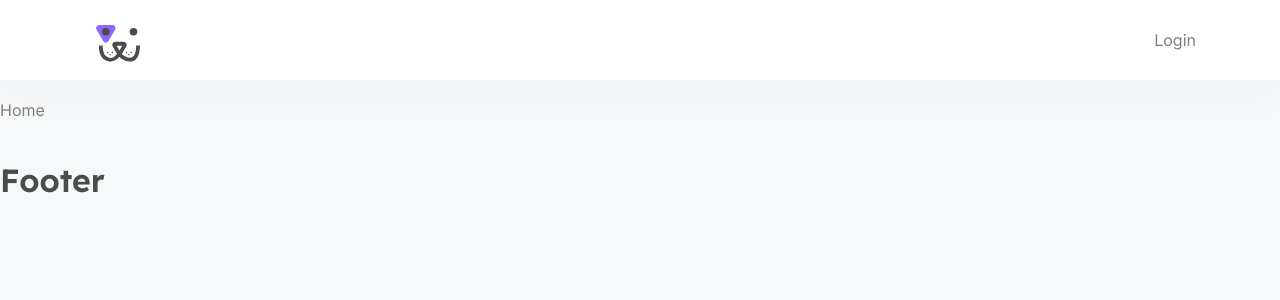
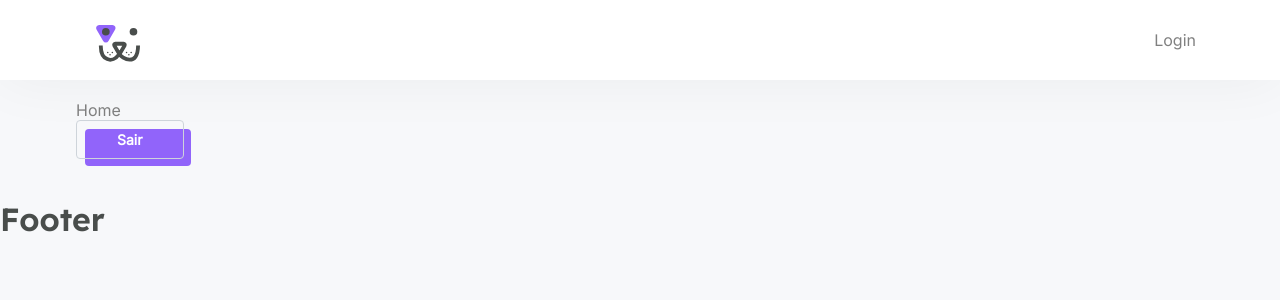
Before and after one commit to dfsilvadev/dogs, a React (Create React App) app: page / in a window 1280 px wide. Shown: the top 300 px of the page. Built offline with nearby package versions, Linux system fonts and the light colour scheme.

Commit message:
feat: testando a função signOut

```diff
--- a/src/pages/Home/index.tsx
+++ b/src/pages/Home/index.tsx
@@ -1,3 +1,16 @@
+import { useAuth } from "../../hooks/useAuth";
+
+import { Button } from "../../components/Button";
+
 export const Home = () => {
-  return <p>Home</p>;
+  const { signOut } = useAuth();
+
+  return (
+    <div className="container">
+      <p>Home</p>
+      <Button type="button" onClick={signOut}>
+        Sair
+      </Button>
+    </div>
+  );
 };
```
